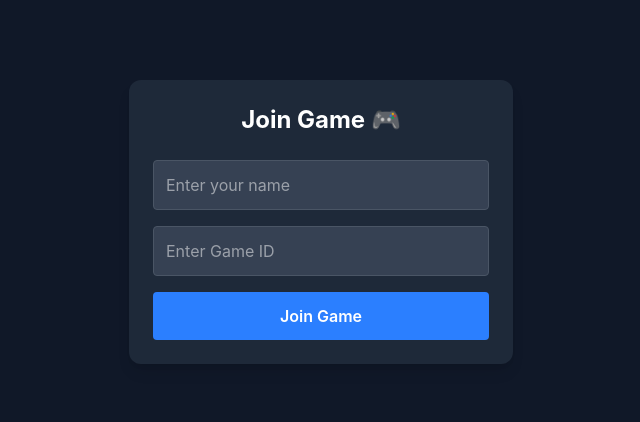
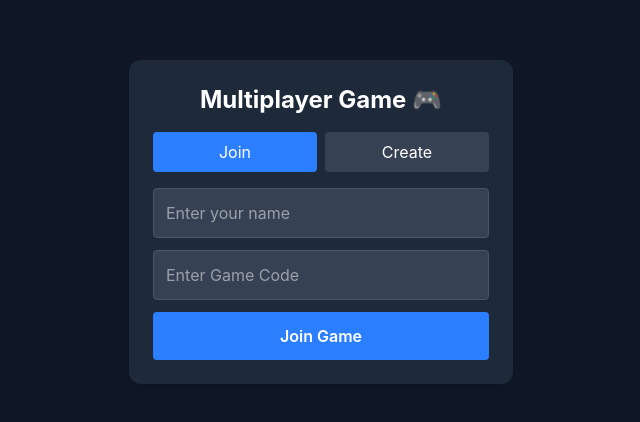
Before and after one commit to KAINNIKHIL/MonoPoly, a React (Vite) app in the folder Monopoly/: page / in a window 1280 px wide. Shown: the part 178-600 px from the top of the page, without its empty margins (319-959 px from the left). Built offline with nearby package versions, Linux system fonts and the light colour scheme.

Commit message:
fix: implement game creation and joining functionality; add mode switch for user interface

```diff
--- a/Monopoly/src/Join.jsx
+++ b/Monopoly/src/Join.jsx
@@ -1,13 +1,60 @@
 import { useState } from "react";
 import { db } from "./firebase";
-import { ref, set } from "firebase/database";
+import { ref, set, get } from "firebase/database";
 import { v4 as uuidv4 } from "uuid";
 
 export default function Join({ setPlayer }) {
   const [name, setName] = useState("");
   const [gameId, setGameId] = useState("");
   const [loading, setLoading] = useState(false);
+  const [mode, setMode] = useState("join"); // join | create
 
+  // 🎮 Generate Game Code
+  const generateGameCode = () => {
+    return Math.random().toString(36).substring(2, 8).toUpperCase();
+  };
+
+  // 🟢 CREATE GAME
+  const createGame = async () => {
+    if (!name) {
+      alert("Enter your name");
+      return;
+    }
+
+    setLoading(true);
+
+    const code = generateGameCode();
+    const playerId = uuidv4();
+
+    // Create game room
+    await set(ref(db, `games/${code}`), {
+      createdAt: Date.now(),
+      host: playerId
+    });
+
+    const playerData = {
+      playerId,
+      name,
+      gameId: code,
+      balance: 3000,
+      loanTaken: 0,
+      loanLimit: 5000
+    };
+
+    await set(ref(db, `games/${code}/players/${playerId}`), {
+      name,
+      balance: 3000,
+      loanTaken: 0,
+      loanLimit: 5000
+    });
+
+    localStorage.setItem("player", JSON.stringify(playerData));
+    setPlayer(playerData);
+
+    setLoading(false);
+  };
+
+  // 🔵 JOIN GAME
   const joinGame = async () => {
   if (!name || !gameId) {
     alert("Enter name and game ID");
@@ -16,27 +63,40 @@ export default function Join({ setPlayer }) {
 
   setLoading(true);
 
+  const code = gameId.toUpperCase();
+
+  // 🔥 1. CHECK GAME FIRST
+  const gameSnap = await get(ref(db, `games/${code}`));
+
+  if (!gameSnap.exists()) {
+    alert("Game does not exist ❌");
+    setLoading(false);
+    return;
+  }
+
   const playerId = uuidv4();
 
   const playerData = {
     playerId,
     name,
-      gameId
+    gameId: code,
+    balance: 3000,
+    loanTaken: 0,
+    loanLimit: 5000
   };
 
-    // Save to Firebase
-    await set(ref(db, `games/${gameId}/players/${playerId}`), {
+  // 🔥 ONLY NOW ADD PLAYER
+  await set(ref(db, `games/${code}/players/${playerId}`), {
     name,
     balance: 3000,
     loanTaken: 0,
     loanLimit: 5000
   });
 
-    // 🔥 SAVE LOCALLY (IMPORTANT FIX)
   localStorage.setItem("player", JSON.stringify(playerData));
+  setPlayer(playerData);
 
-    // Set state
-    setPlayer(playerData);
+  setLoading(false);
 };
 
   return (
@@ -44,40 +104,67 @@ export default function Join({ setPlayer }) {
       <div className="w-full max-w-sm bg-gray-800 p-6 rounded-xl shadow-lg">
 
         {/* TITLE */}
-        <h2 className="text-2xl font-bold text-center mb-6">
-          Join Game 🎮
+        <h2 className="text-2xl font-bold text-center mb-4">
+          Multiplayer Game 🎮
         </h2>
+
+        {/* MODE SWITCH */}
+        <div className="flex mb-4 gap-2">
+          <button
+            className={`flex-1 p-2 rounded ${
+              mode === "join" ? "bg-blue-500" : "bg-gray-700"
+            }`}
+            onClick={() => setMode("join")}
+          >
+            Join
+          </button>
+
+          <button
+            className={`flex-1 p-2 rounded ${
+              mode === "create" ? "bg-blue-500" : "bg-gray-700"
+            }`}
+            onClick={() => setMode("create")}
+          >
+            Create
+          </button>
+        </div>
 
         {/* NAME */}
         <input
-          className="w-full p-3 mb-4 rounded bg-gray-700 border border-gray-600 focus:outline-none"
+          className="w-full p-3 mb-3 rounded bg-gray-700 border border-gray-600"
           placeholder="Enter your name"
           value={name}
           onChange={(e) => setName(e.target.value)}
-          onKeyDown={(e) => e.key === "Enter" && joinGame()}
         />
 
-        {/* GAME ID */}
+        {/* JOIN INPUT */}
+        {mode === "join" && (
           <input
-          className="w-full p-3 mb-4 rounded bg-gray-700 border border-gray-600 focus:outline-none"
-          placeholder="Enter Game ID"
+            className="w-full p-3 mb-3 rounded bg-gray-700 border border-gray-600"
+            placeholder="Enter Game Code"
             value={gameId}
-          onChange={(e) => setGameId(e.target.value.toLowerCase())}
-          onKeyDown={(e) => e.key === "Enter" && joinGame()}
+            onChange={(e) => setGameId(e.target.value.toUpperCase())}
           />
+        )}
 
         {/* BUTTON */}
+        {mode === "join" ? (
           <button
-          className={`w-full p-3 rounded font-semibold ${
-            loading
-              ? "bg-gray-600"
-              : "bg-blue-500 hover:bg-blue-600"
-          }`}
+            className="w-full p-3 rounded bg-blue-500 hover:bg-blue-600 font-semibold"
             onClick={joinGame}
             disabled={loading}
           >
             {loading ? "Joining..." : "Join Game"}
           </button>
+        ) : (
+          <button
+            className="w-full p-3 rounded bg-blue-500 hover:bg-blue-600 font-semibold"
+            onClick={createGame}
+            disabled={loading}
+          >
+            {loading ? "Creating..." : "Create Game"}
+          </button>
+        )}
 
       </div>
     </div>
```
Lines whose indentation alone changed are shown as unchanged.
